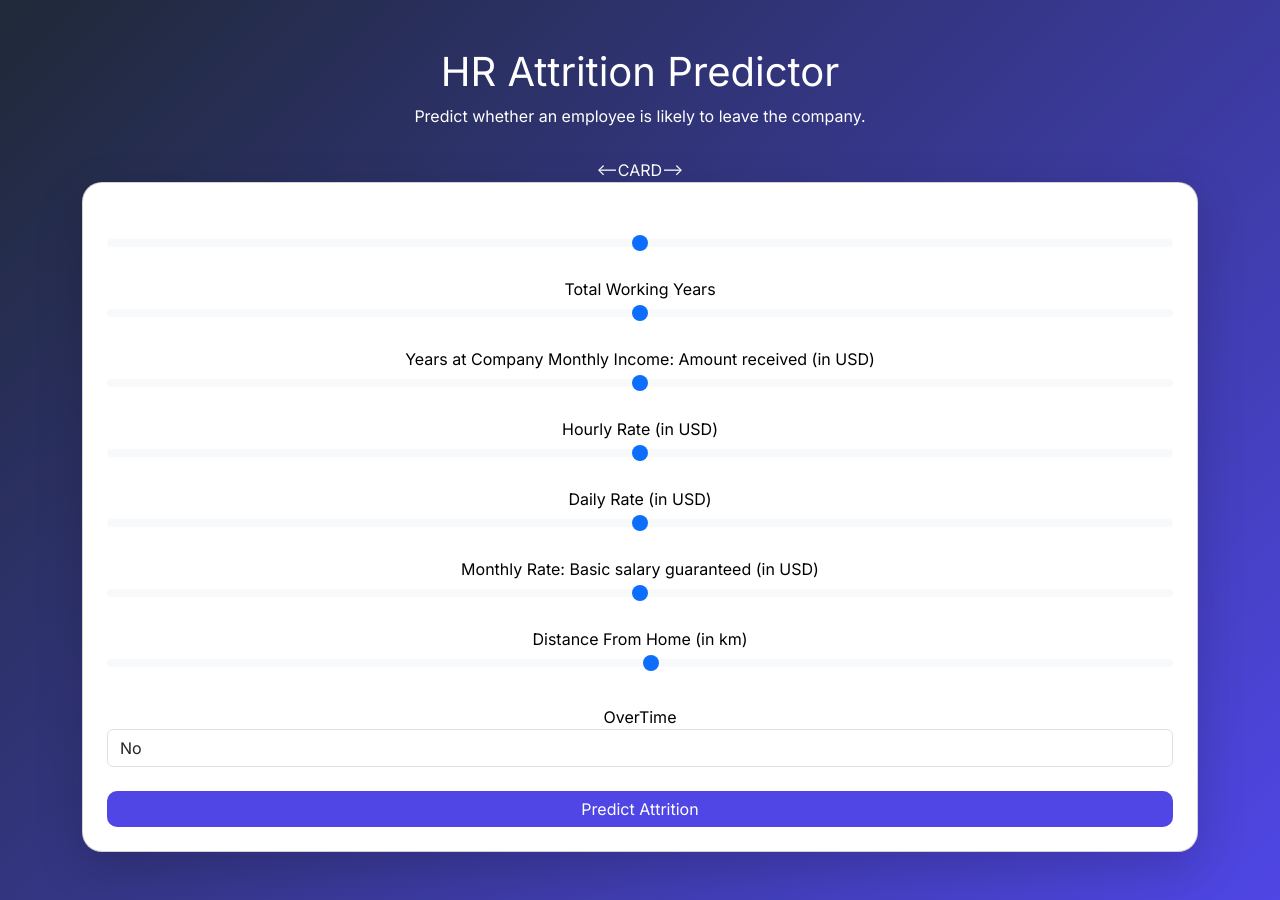
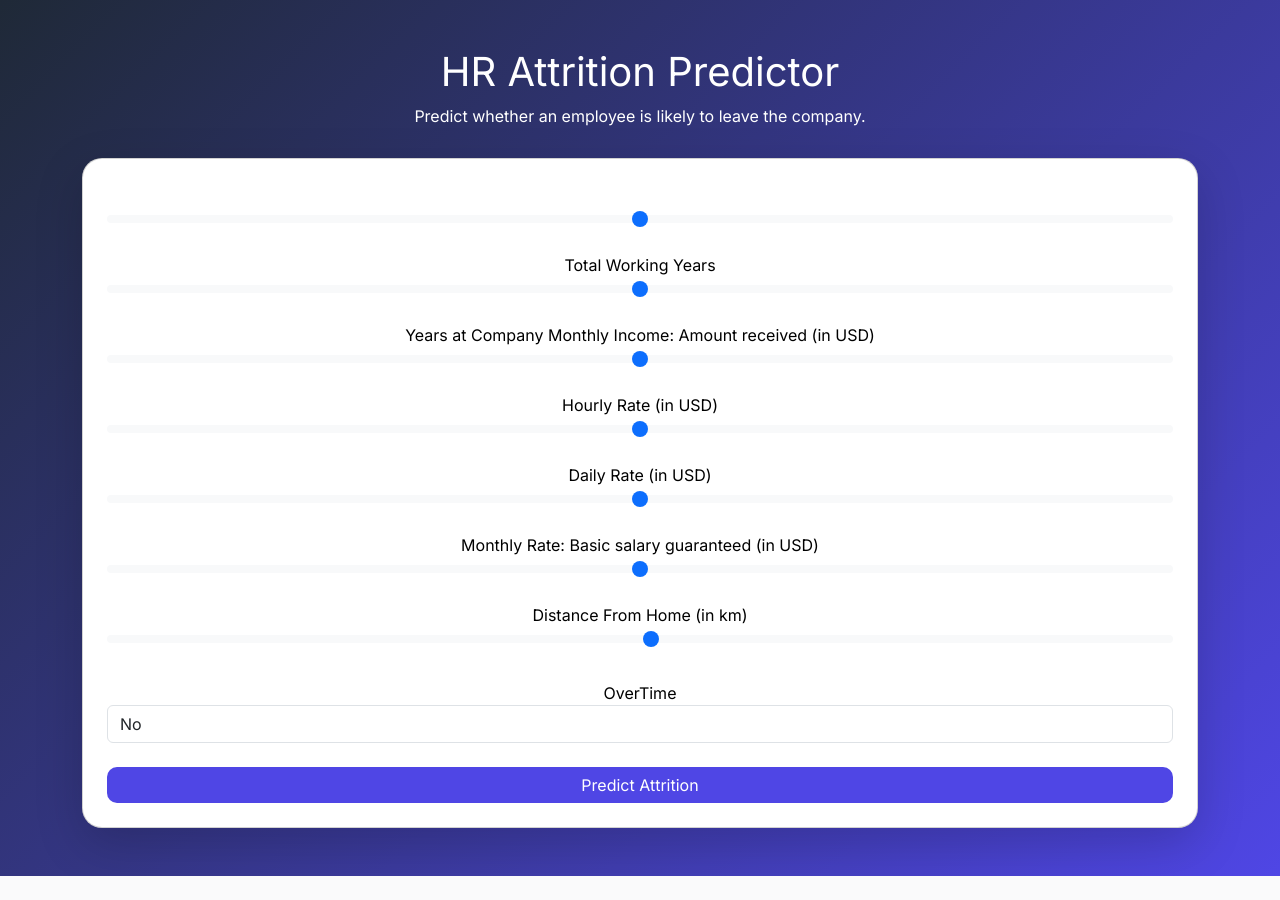
Before and after one commit to cathcath-ryn/HR-Attrition-Prediction-App, a Flask app: page / in a window 1280 px wide. After the commit the page ends 876 px from the top, so only its background shows below. Run offline with Flask 3, Linux system fonts and the light colour scheme; parts of the project's set-up code (start-up, migrations or seed data) failed here and were passed over.

Commit message:
Update index.html

```diff
--- a/templates/index.html
+++ b/templates/index.html
@@ -70,9 +70,11 @@
 
     </div>
 
-    <--CARD-->
+    <!--CARD-->
     <div class="card shadow-lg p-4">
+
         <form action="/predict" method= "post">
+
             <!--Age-->
             <label class="mt-3>Age <span class="slider-value"id="age_val"></span></label>
             <input type="range" name="Age" min="18" max="60"
```
